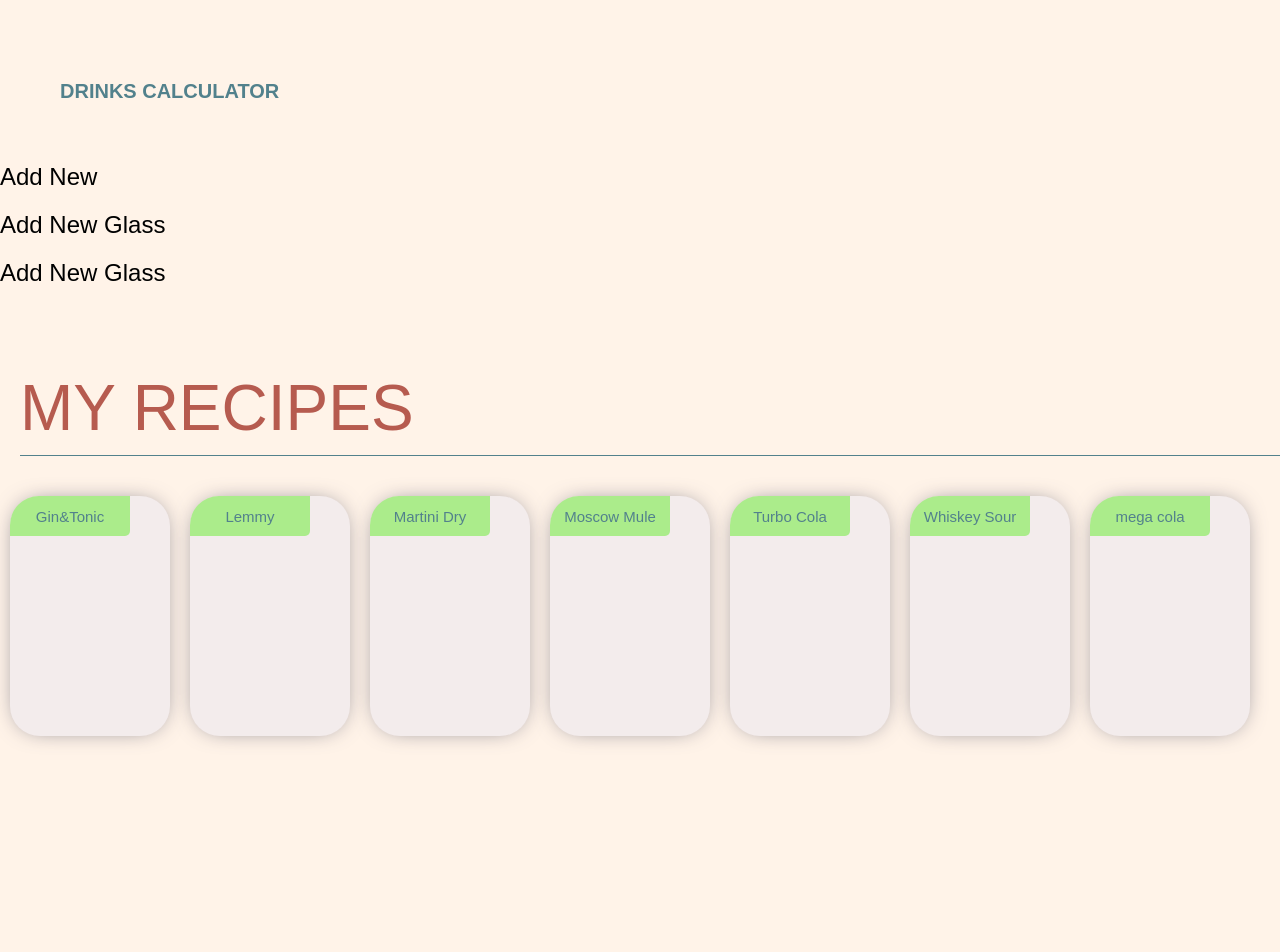
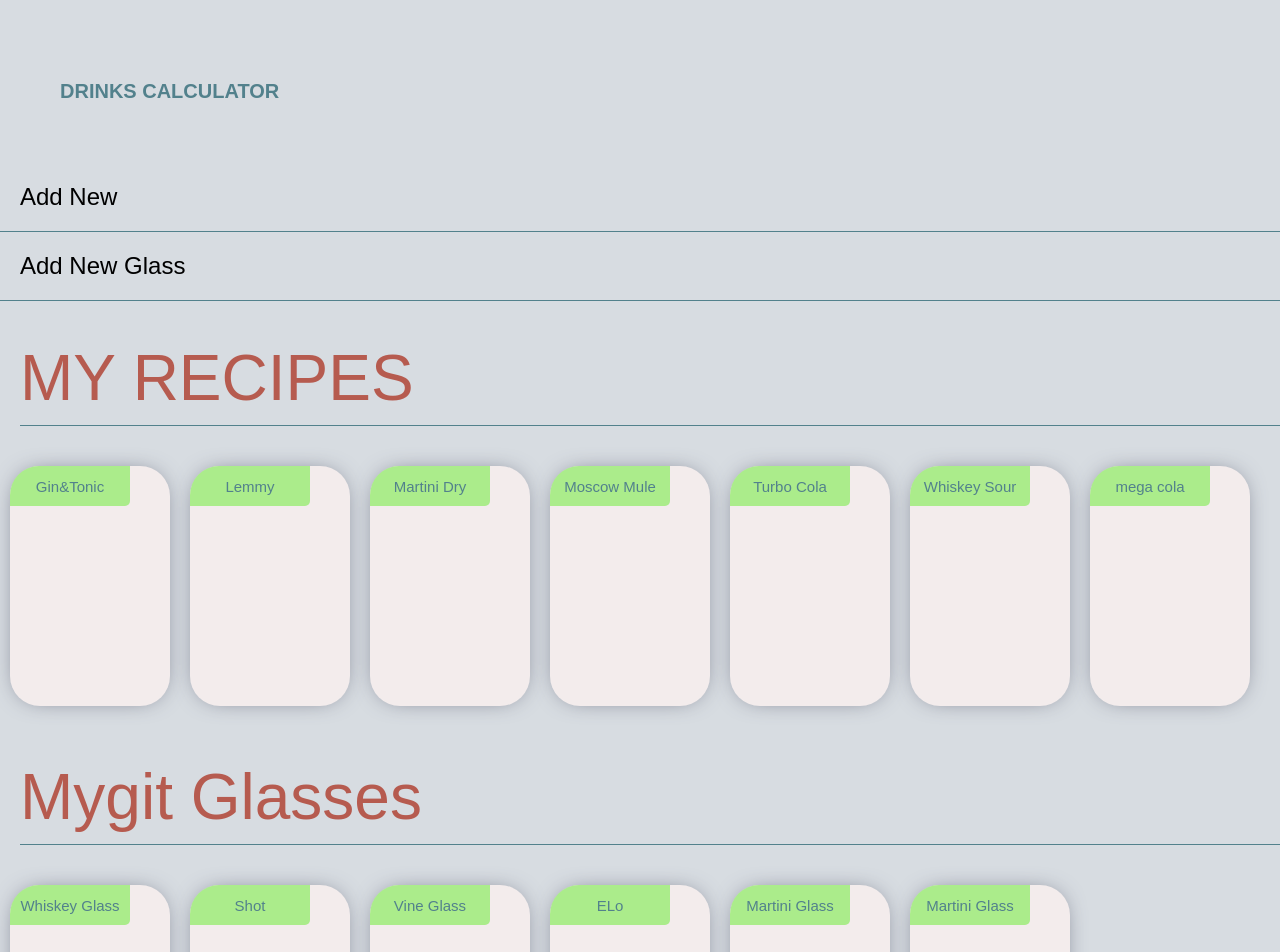
Before and after one commit to misiekmardosz/DrinksCalculator, a React (Create React App) app: page / in a window 1280 px wide. Shown: the top 952 px of the page. Before the commit the page ends 800 px from the top, so only its background shows below. Built offline with nearby package versions, Linux system fonts and the light colour scheme; data requests are answered from the project's data file; a web font is replaced by a local one.

Commit message:
changes from modal to rendering

```diff
--- a/src/AddGlassBar.js
+++ b/src/AddGlassBar.js
@@ -9,7 +9,7 @@ const AddGlassBar = ({glassBar, cancelButton, glasses, handleGlassDelete, saveGl
                         <input className={""} placeholder={'Glass Name'} onChange={e => setGlassName(e.target.value)}/>
                         <input className={""} type={"number"} placeholder={'Volume in mililiters'} onChange={e => setVolume(e.target.value)}/>
                         <button className={""} onClick={saveGlassModal}>Save</button>
-                        <button className={""} onClick={cancelButton}>Close</button>
+                        <button className={"cancel-btn"} onClick={cancelButton}>Close</button>
                     </form>
                     {/*<h3 className={"my--glasses"}>MY GLASSES</h3>*/}
                     {/*<ul className={"glassList"}>*/}
--- /dev/null
+++ b/src/AddRecipe.js
@@ -0,0 +1,42 @@
+import React from "react";
+
+
+const AddRecipe =({closeNewModal, recipeBar,
+                      cancelButton,
+                      setName,ingredients,
+                      updateIngredientName,
+                      updateIngredientValue,
+                      handleAddIng,setProcess})=>{
+    if (recipeBar === false)
+    return(
+        <>
+        <section className={"add--glass"}>
+            <form className={"glass--form"} onSubmit={closeNewModal}>
+                <input className={""} placeholder={'Drink Name'} onChange={e => setName(e.target.value)}/>
+                {ingredients.map((item,index)=>(
+                    <div key={index} className={''}>
+                        <input  className={""}
+                                placeholder={`ingredient ${index+1}`}
+                                onChange={e => updateIngredientName(index,e.target.value)}
+                                value={ingredients[index].name}
+                        />
+                        <input type={'number'} className={""}
+                               placeholder={"quantity"}
+                               onChange={e => updateIngredientValue(index,e.target.value)}
+                               value={ingredients[index].quantity}
+                        />
+                    </div>
+                ))}
+                <button className={""} onClick={handleAddIng}>Add ingredient</button>
+                <textarea className={""} placeholder={"Type Process"} onChange={e => setProcess(e.target.value)}/>
+                <button className={""} type={""}>Save</button>
+                <button className={""} onClick={cancelButton}>Cancel</button>
+
+            </form>
+        </section>
+        </>
+    )
+    else return <></>
+};
+
+export {AddRecipe};
--- a/src/Recipe.js
+++ b/src/Recipe.js
@@ -7,6 +7,7 @@ import {Glass} from "./models/glass";
 import '../node_modules/font-awesome/css/font-awesome.min.css';
 import {FontAwesomeIcon} from "@fortawesome/react-fontawesome";
 import {AddGlassBar} from "./AddGlassBar";
+import {AddRecipe} from "./AddRecipe";
 //uuid
 
 const API_URL = 'http://localhost:3000';
@@ -25,6 +26,7 @@ const Recipe = () => {
     const [glassName, setGlassName] = useState("")
     const [volume, setVolume] = useState("")
     const [glassBar, setGlassBar] = useState(true);
+    const [recipeBar, setRecipeBar] = useState(true);
     console.log(glassBar);
 
     recipes.sort((a,b) => (a.name > b.name) ? 1 : ((b.name > a.name) ? -1 : 0))
@@ -145,10 +147,15 @@ const Recipe = () => {
         addNewGlass()
         setGlassName("")
         setVolume("")
+        setGlassBar(current => !current)
     }
     function addGlassBar(e){
         e.preventDefault()
         setGlassBar(current => !current)
+
+    }function addRecipeBar(e){
+        e.preventDefault()
+        setRecipeBar(current => !current)
     }
 
     function cancelButton() {
@@ -175,14 +182,26 @@ const Recipe = () => {
             <section className={"container"}>
                 <div className={'menu'}>
                     <h1 className={"app--name"}>DRINKS CALCULATOR</h1>
-                    <div className={"recipe"} onClick={openNewModal}>
-                        <h2 className={"add--section"}>Add New</h2>
-                    </div>
-                    <div className={"recipe"} onClick={openGlassModal}>
-                        <h2 className={"add--section"}>Add New Glass</h2>
+                    {/*<div className={"recipe"} onClick={openNewModal}>*/}
+                    {/*    <h2 className={"add--section"}>Add New</h2>*/}
+                    {/*</div>*/}
+                    {/*<div className={"recipe"} onClick={openGlassModal}>*/}
+                    {/*    <h2 className={"add--section"}>Add New Glass</h2>*/}
 
 
-                    </div>
+                    {/*</div>*/}
+                    <h2 className={"add--section"} onClick={addRecipeBar}>Add New</h2>
+                    <AddRecipe closeNewModal={closeNewModal}
+                               recipeBar={recipeBar}
+                               setName={setName}
+                               ingredients={ingredients}
+                               updateIngredientName={updateIngredientName}
+                               updateIngredientValue={updateIngredientValue}
+                               handleAddIng={handleAddIng}
+                               setProcess={setProcess}
+                               cancelButton={cancelButton}
+
+                    />
                     <h2 onClick={addGlassBar}>Add New Glass</h2>
                     <AddGlassBar glassBar={glassBar}
                                  setGlassName={setGlassName}
@@ -211,6 +230,23 @@ const Recipe = () => {
                 </div>
 
                 </div>
+                <div className={"scroll"}>
+                    <h2 className={"app--recipes"}>Mygit  Glasses</h2>
+                    <div className={"scroll-recipes"}>
+                        {glasses.map((glass) => (
+                            <div key={glass.id} className={"recipe"} onClick={ () => openModal(glass)}>
+                                <h2>{glass.name}</h2>
+                                <ul>
+                                    {ingredients.map((ingredient)=>(
+                                        <li>{ingredient.name}</li>
+                                    ))}
+                                </ul>
+
+                            </div>
+                        ))}
+                    </div>
+
+                </div>
                 <Modal
                     className={"modal--open"}
                     isOpen={recipeModalIsOpen}
@@ -220,33 +256,33 @@ const Recipe = () => {
                 >
                     <RecipeDetails recipe={openedRecipe} glasses={glasses} open={recipeModalIsOpen} close={closeModal} deleteRecipe={deleteRecipe} cancel={cancelButton}/>
                 </Modal>
-                <Modal
-                    isOpen={glassModalIsOpen}
-                    onRequestClose={cancelButton}
-                    portalClassName={"modal"}
-                    ariaHideApp={false}
-                >
-                    <section className={"container"}>
-                        <form className={"form"}>
-                            <input className={"new-recipe-title"} placeholder={'Glass Name'} onChange={e => setGlassName(e.target.value)}/>
-                            <input className={"new-glass-title"} type={"number"} placeholder={'Volume in mililiters'} onChange={e => setVolume(e.target.value)}/>
-                            <button className={"button"} onClick={saveGlassModal}>Save</button>
-                            <button className={"cancel--btn"} onClick={cancelButton}>Close</button>
-                        </form>
-                        <h3 className={"my--glasses"}>MY GLASSES</h3>
-                        <ul className={"glassList"}>
-                            {glasses.map((glass,index) => (
-                                <li key={index} className={"glassListItem"}>
-                                    <button className={"delete--glass"}
-                                            onClick={ (e) => handleGlassDelete(e, glass.id)}>
-                                        Del
-                                    </button>
-                                    {glass.name} {glass.volume}.ml
-                                </li>
-                            ))}
-                        </ul>
-                    </section>
-                </Modal>
+                {/*<Modal*/}
+                {/*    isOpen={glassModalIsOpen}*/}
+                {/*    onRequestClose={cancelButton}*/}
+                {/*    portalClassName={"modal"}*/}
+                {/*    ariaHideApp={false}*/}
+                {/*>*/}
+                {/*    <section className={"container"}>*/}
+                {/*        <form className={"form"}>*/}
+                {/*            <input className={"new-recipe-title"} placeholder={'Glass Name'} onChange={e => setGlassName(e.target.value)}/>*/}
+                {/*            <input className={"new-glass-title"} type={"number"} placeholder={'Volume in mililiters'} onChange={e => setVolume(e.target.value)}/>*/}
+                {/*            <button className={"button"} onClick={saveGlassModal}>Save</button>*/}
+                {/*            <button className={"cancel--btn"} onClick={cancelButton}>Close</button>*/}
+                {/*        </form>*/}
+                {/*        <h3 className={"my--glasses"}>MY GLASSES</h3>*/}
+                {/*        <ul className={"glassList"}>*/}
+                {/*            {glasses.map((glass,index) => (*/}
+                {/*                <li key={index} className={"glassListItem"}>*/}
+                {/*                    <button className={"delete--glass"}*/}
+                {/*                            onClick={ (e) => handleGlassDelete(e, glass.id)}>*/}
+                {/*                        Del*/}
+                {/*                    </button>*/}
+                {/*                    {glass.name} {glass.volume}.ml*/}
+                {/*                </li>*/}
+                {/*            ))}*/}
+                {/*        </ul>*/}
+                {/*    </section>*/}
+                {/*</Modal>*/}
                 <Modal
                     s
                     isOpen={newRecipeModalIsOpen}
@@ -254,30 +290,7 @@ const Recipe = () => {
                     ariaHideApp={false}
                     portalClassName={"modal"}
                 >
-                    <section className={"container"}>
-                        <form className={"form"} onSubmit={closeNewModal}>
-                            <input className={"new-recipe-title"} placeholder={'Drink Name'} onChange={e => setName(e.target.value)}/>
-                            {ingredients.map((item,index)=>(
-                                <div key={index} className={'new-ing-div'}>
-                                    <input  className={"new-recipe-ing"}
-                                            placeholder={`ingredient ${index+1}`}
-                                            onChange={e => updateIngredientName(index,e.target.value)}
-                                            value={ingredients[index].name}
-                                    />
-                                    <input type={'number'} className={"new-recipe-ing"}
-                                           placeholder={"quantity"}
-                                           onChange={e => updateIngredientValue(index,e.target.value)}
-                                           value={ingredients[index].quantity}
-                                    />
-                                </div>
-                            ))}
-                            <button className={"ing--button"} onClick={handleAddIng}>Add ingredient</button>
-                            <textarea className={"new-recipe-textarea"} placeholder={"Type Process"} onChange={e => setProcess(e.target.value)}/>
-                            <button className={"button"} type={"submit"}>Save</button>
-                            <button className={"cancel--btn"} onClick={cancelButton}>Cancel</button>
 
-                        </form>
-                    </section>
                 </Modal>
             </section>
         </>
--- a/src/database/db.json
+++ b/src/database/db.json
@@ -146,6 +146,16 @@
       "id": 4,
       "name": "ELo ",
       "volume": "100"
+    },
+    {
+      "id": 5,
+      "name": "Martini Glass",
+      "volume": "250"
+    },
+    {
+      "id": 6,
+      "name": "Martini Glass",
+      "volume": "300"
     }
   ]
 }
--- a/src/scss/main.scss
+++ b/src/scss/main.scss
@@ -1,6 +1,6 @@
 @import url('https://fonts.googleapis.com/css2?family=Indie+Flower&family=Poiret+One&display=swap');
 @import url('https://fonts.googleapis.com/css2?family=Gayathri:wght@100;400;700&display=swap');
- $color-1: #fff3e8;
+ $color-1: #d7dce1;
  $color-2:#FFA364;
  $color-3:#FC7643;
  $color-4: #b65b4f;
@@ -21,7 +21,7 @@ body{
   .scroll{
     width: 100%;
     bottom: 40px;
-    position: absolute;
+    //position: absolute;
 
     .scroll-recipes{
       overflow-x: scroll;
@@ -325,6 +325,11 @@ ul{
   //background: $color-4;
   padding: 10px 0 ;
   border-radius: 0 50px 50px 0;
+  h2{
+    border-bottom: 1px solid $color-5;
+    margin: 0;
+    padding: 20px;
+  }
 }
 
 .add--glass{
@@ -332,19 +337,23 @@ ul{
   background: $color-1;
   //box-shadow: inset 0px -36px 21px -39px rgba(66, 68, 90, 1);
   box-shadow: inset 0px -14px 6px -13px rgba(66, 68, 90, 1), inset 0px 14px 6px -13px rgba(66, 68, 90, 1);
-  animation: slidemenu .1s;
+  animation: slidemenu .15s, slidemenuClose .15;
   height: 40px;
   padding: 10px 0;
   overflow-x: hidden;
   .glass--form{
     display: flex;
+    justify-content: space-between;
     align-items: center;
-    width:90px;
+    width:100%;
     input{
       height: 20px;
       background: none;
       border: none;
       border-bottom: 1px solid $color-5;
+    }
+    input:focus{
+      outline: none;
     }
     button{
       height: 20px;
@@ -354,7 +363,10 @@ ul{
 
 @keyframes slidemenu {
   0% {
-    height: 0px;
+    height: 2px;
+  }
+  80%{
+    height: 43px;
   }
   100% {
     height: 40px;
```
